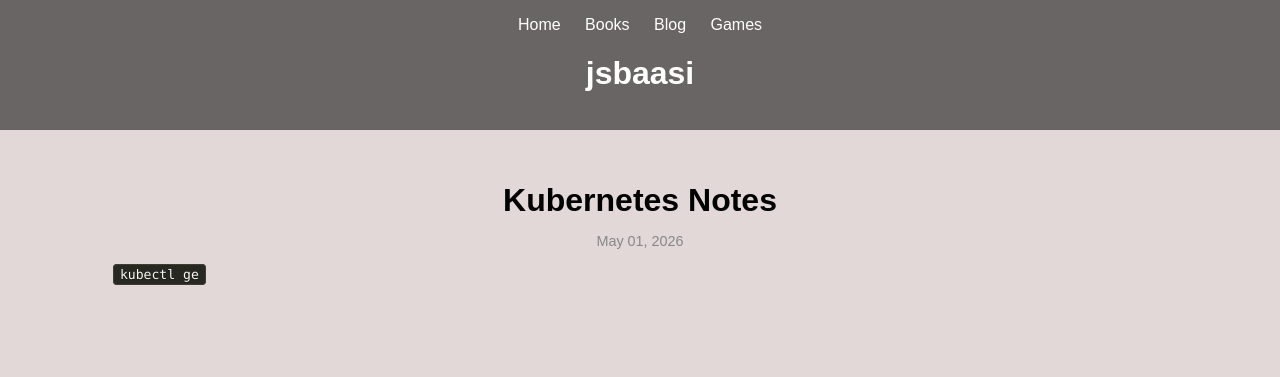
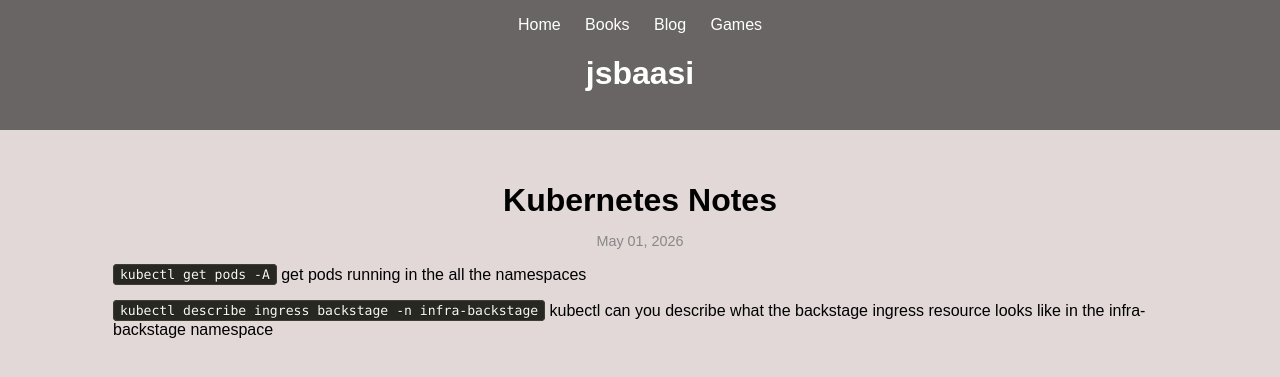
Before and after one commit to jsbaasi/jsbaasi.github.io, a Jekyll site: the page built from _posts/2026-05-01-kubernetes-notes.md, in a window 1280 px wide. Shown: the top 377 px of the page. Built offline with Jekyll 4.4.1, drawn with Linux system fonts in a browser that asks for light colours.

Commit message:
vault backup: 2026-05-01 20:40:40

```diff
--- a/_posts/2026-05-01-kubernetes-notes.md
+++ b/_posts/2026-05-01-kubernetes-notes.md
@@ -5,4 +5,6 @@
 categories: development kubernetes infrastructure
 permalink: /kubernetes-notes/
 ---
-`kubectl ge`
+`kubectl get pods -A` get pods running in the all the namespaces
+
+`kubectl describe ingress backstage -n infra-backstage` kubectl can you describe what the backstage ingress resource looks like in the infra-backstage namespace
```
Also changed, not shown: _posts/2026-05-01-tmux-notes.md (added, +7 -0 lines).
